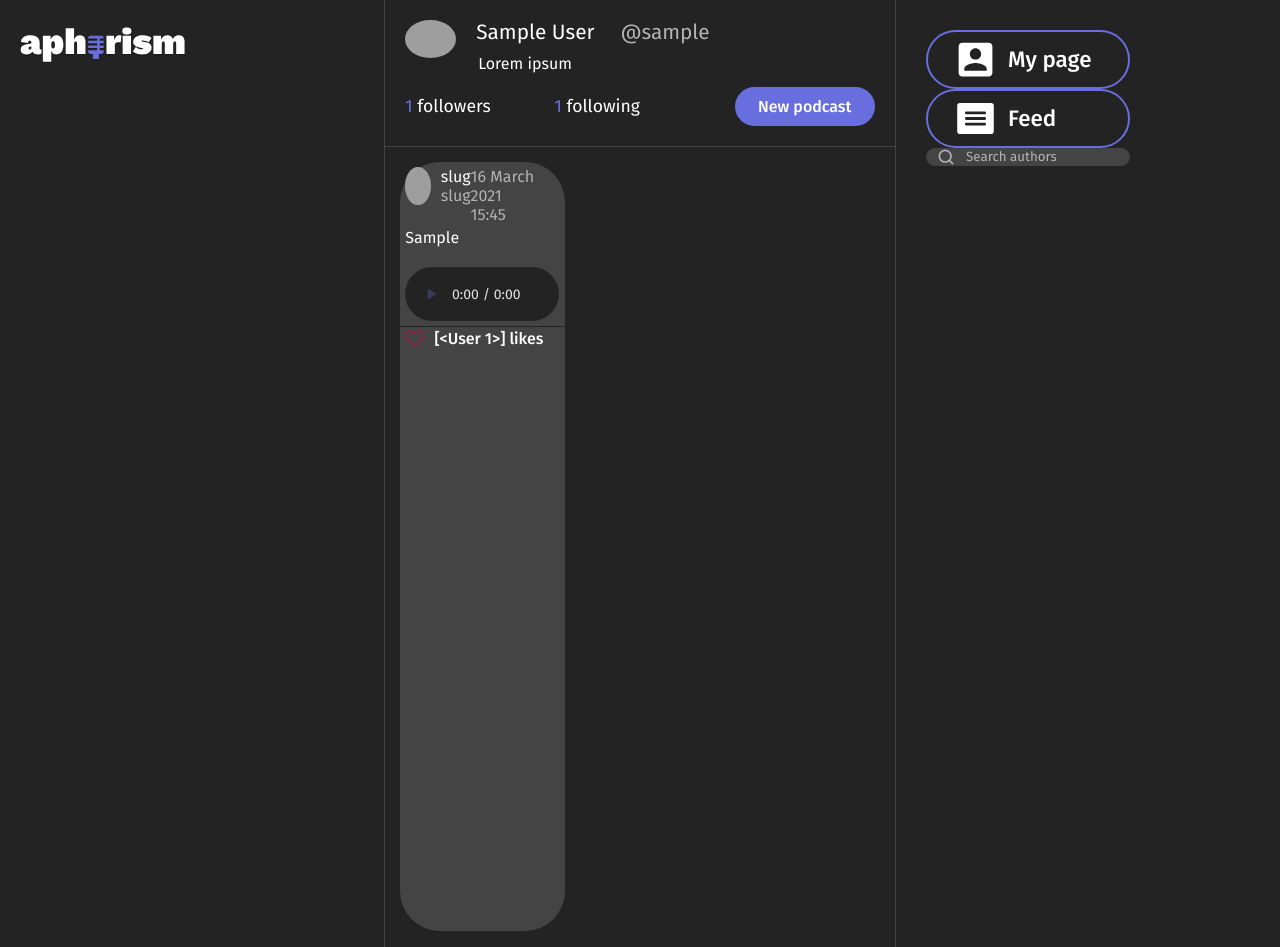
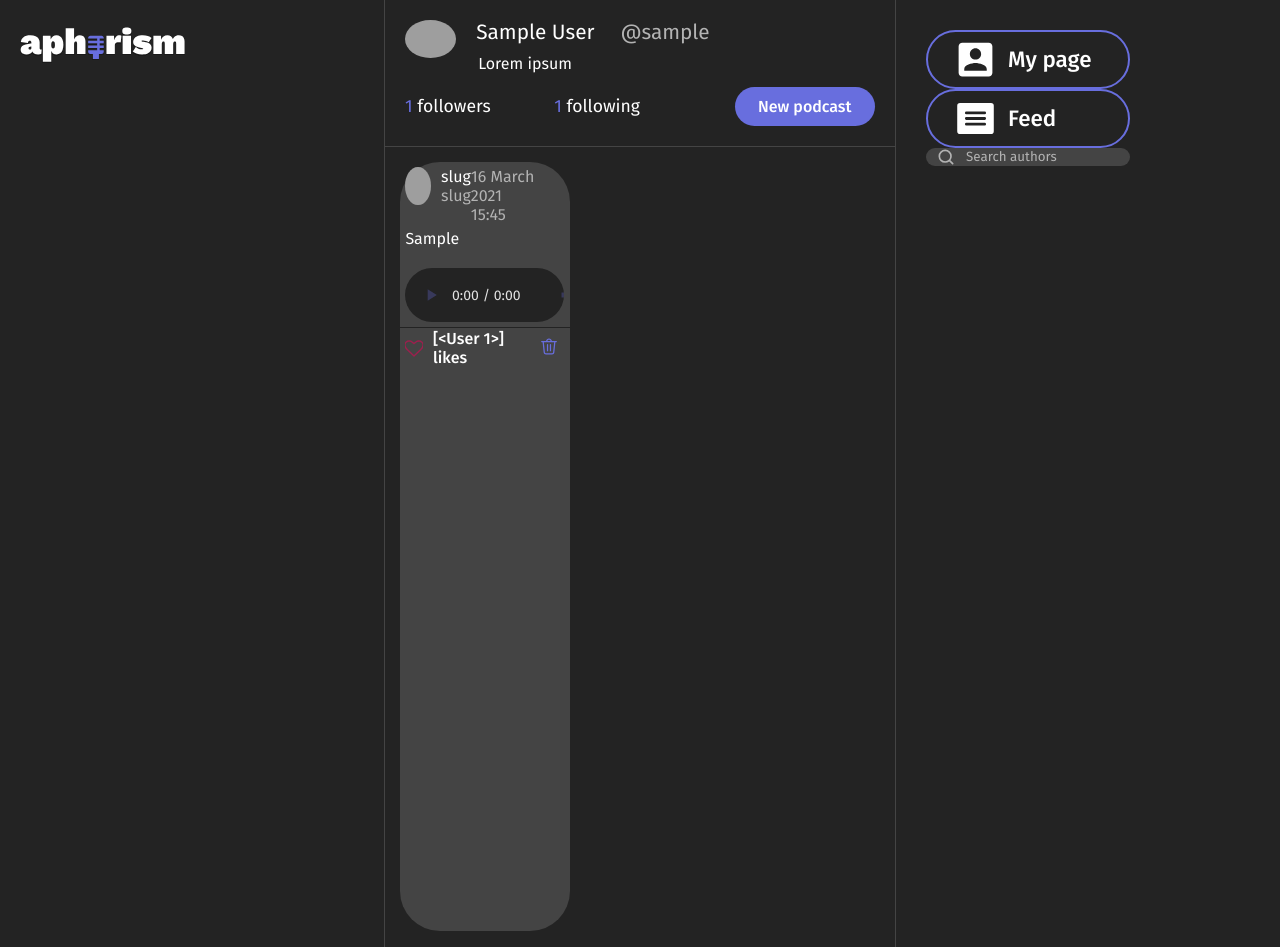
Before and after one commit to xDiaym/aphorism, a Flask app: template aphorism/apps/frontend/templates/feed.html in a window 1280 px wide. Run offline with Flask 2, Linux system fonts and the light colour scheme; the template is opened without the code that fills it: values that come from a table or form of the project are taken from there, others are empty; tables that the repository leaves empty hold one stand-in row (values such as "Sample post"); grey boxes are pictures that could not be loaded.

Commit message:
feat(frontend): add delete post button

```diff
--- a/aphorism/apps/frontend/static/css/feed.css
+++ b/aphorism/apps/frontend/static/css/feed.css
@@ -166,6 +166,8 @@
 .post_footer {
     padding: 0 3%;
     border-top: 1px solid var(--main-bg-color);
+    align-items: center;
+    justify-content: space-between;
 }
 
 .empty-feed-text-wrapper {
@@ -205,13 +207,24 @@
     display: none;
 }
 
-.like:hover + .like_label {
+.like:hover + .like_label,
+.delete_post:hover {
     transform: scale(1.1);
 }
 
 .like:checked + .like_label {
     filter: none;
     background-image: url("../img/heart_set.svg");
+}
+
+.trash_icon {
+    width: 1.5vw;
+}
+
+.delete_post {
+    cursor: pointer;
+    background: none;
+    border: none;
 }
 
 .selectors_wrapper {
--- a/aphorism/apps/frontend/templates/feed.html
+++ b/aphorism/apps/frontend/templates/feed.html
@@ -72,6 +72,7 @@
                                         {{ post.likes }} likes
                                         <!-- Add variable -->
                                     </div>
+                                    <button type="reset" class="delete_post"><img src="../static/img/trash.svg" class="trash_icon"></button>
                                 </div>
                             </div>
                         {% endfor %}
```
